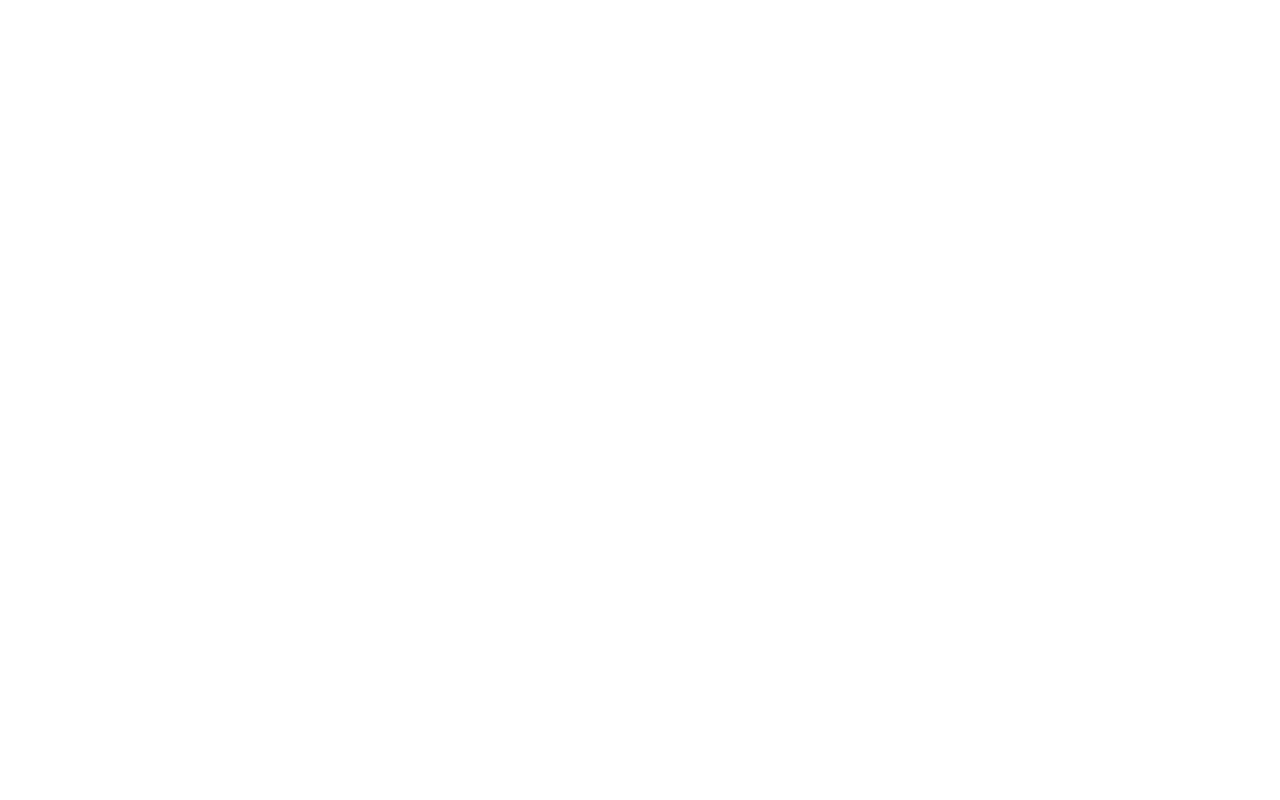
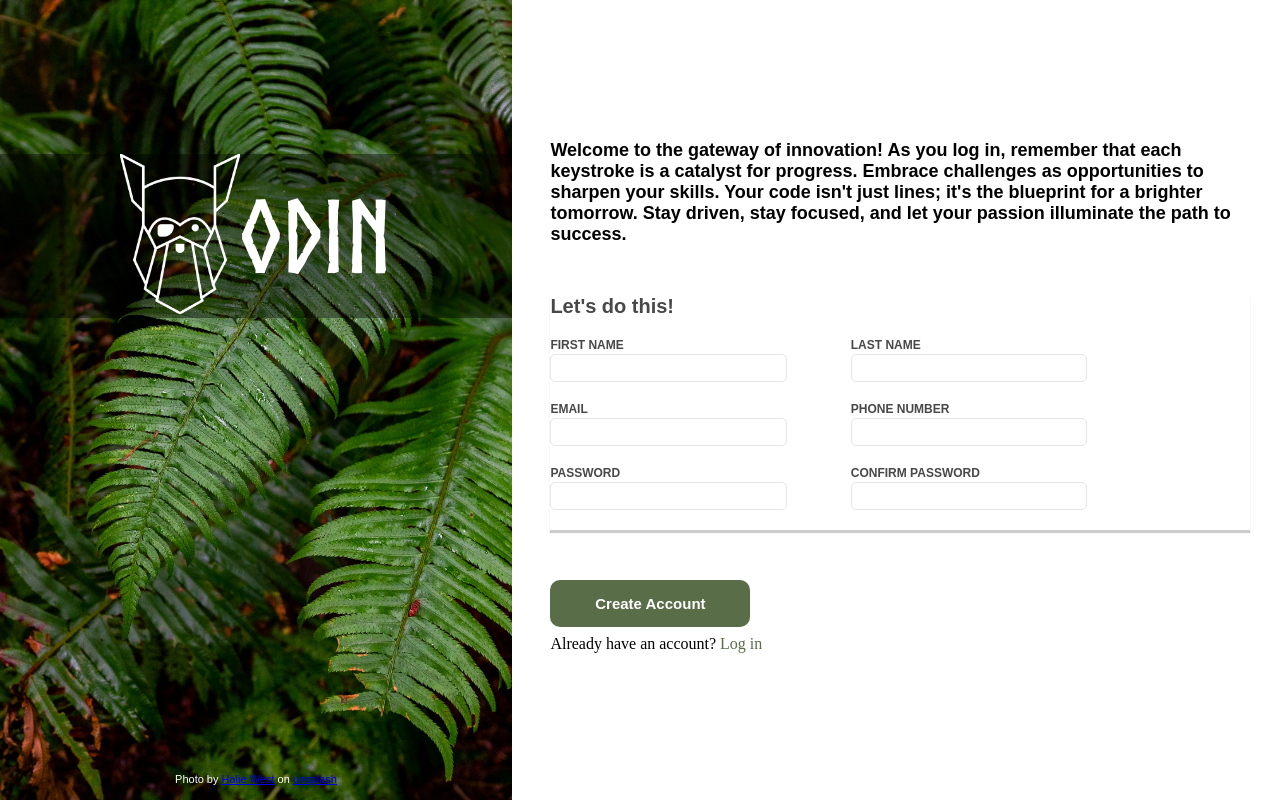
Before and after one commit to MojiMV/Sign-up-Form, a plain HTML site: page index.html in a window 1280 px wide. Drawn offline with Linux system fonts and the light colour scheme; a web font is replaced by a local one.

Commit message:
create the login page

```diff
--- a/index.html
+++ b/index.html
@@ -4,10 +4,70 @@
     <meta charset="UTF-8">
     <meta name="viewport" content="width=device-width, initial-scale=1.0">
     <title>Sign-up Form</title>
+    <link rel="stylesheet" media="screen" href="https://fontlibrary.org//face/jellee-typeface" type="text/css"/>
     <link rel="stylesheet" href="./style.css">
     <script src="./script.js"></script>
+    <style>
+        /* CSS rule to apply the font to elements with the .welcome-para class */
+        .form-message,
+        label,
+        input,
+        .welcome-para {
+            font-family: "Jellee Typeface", sans-serif;
+        }
+    </style>
 </head>
 <body>
-
+        <div class="left-container">
+            <div class="logotext-container">
+                <div>
+                    <img src="./logo/odin-lined.png" alt="logo image" class="logo">
+                </div>
+                <div class="logo-text">ODIN</div>
+            </div>
+            <div class="img-credit">Photo by <a href="https://unsplash.com/@haliewestphoto">Halie West</a> on <a href="https://unsplash.com/photos/green-leaf-plant-in-close-up-photography-25xggax4bSA">unsplash</a></div>
+        </div>
+        <div class="right-container">
+            <div class="welcome-para">Welcome to the gateway of innovation! As you log in, remember that each keystroke is a catalyst for progress. Embrace challenges as opportunities to sharpen your skills. Your code isn't just lines; it's the blueprint for a brighter tomorrow. Stay driven, stay focused, and let your passion illuminate the path to success.</div>
+            <form action="">
+                <div class="inputs-container">
+                    <div class="form-message">Let's do this!</div>
+                    <div class="rows">
+                        <div class="label-cont">
+                            <label for="first-name">FIRST NAME</label>
+                            <input type="text" id="first-name" name="first-name">
+                        </div>
+                        <div class="label-cont">
+                            <label for="last-name">LAST NAME</label>
+                            <input type="text" id="last-name" name="last-name">
+                        </div>
+                    </div>
+                    <div class="rows">
+                        <div class="label-cont">
+                            <label for="email">EMAIL</label>
+                            <input type="email" name="email" id="email">
+                        </div>
+                        <div class="label-cont">
+                            <label for="phone-numb">PHONE NUMBER</label>
+                            <input type="tel" name="phone-numb" id="phone-numb">
+                        </div>
+                    </div>
+                    <div class="rows">
+                        <div class="label-cont">
+                            <label for="password">PASSWORD</label>
+                            <input type="password" name="password" id="password">
+                        </div>
+                        <div class="label-cont">
+                            <label for="confirm-pass">CONFIRM PASSWORD</label>
+                            <input type="password" name="confirm-pass" id="confirm-pass">
+                        </div>
+                    </div>
+                </div>
+                <div class="button-section">
+                    <button type="submit" class="submit-but">Create Account</button>
+                    <div class="login-link">Already have an account? <a href="">Log in</a></div>
+                </div>
+            </form>
+        </div>
 </body>
 </html>
--- a/style.css
+++ b/style.css
@@ -0,0 +1,161 @@
+@font-face {
+    font-family: logo-font;
+    src: url(./fonts/Norse-Bold.otf);
+}
+
+body{
+    margin: 0%;
+    /* overflow: hidden; */
+    display: flex;
+    position: relative;
+}
+
+.left-container {
+    width: 40%;
+    height: 100vh;
+    background-image: url(./img/leaf-bg.jpg);
+    background-size: cover;
+    display: flex;
+    flex-direction: column;
+    min-width: 271px;
+    position: sticky;
+}
+
+.left-container > div > a:visited{
+    color: white;
+}
+
+.logotext-container{
+    display: flex;
+    align-items: center;
+    justify-content: center;
+    width: 100%;
+    background-color: rgba(0, 0, 0, 0.4);
+    margin-top: 30%;
+    flex-wrap: wrap;
+}
+
+.logo{
+    width: 120px;
+    height: auto;
+}
+
+.logo-text{
+    color: white;
+    font-family: "logo-font";
+    font-size: 100px;
+}
+
+.img-credit{
+    color: white;
+    font-family: sans-serif;
+    text-align: center;
+    margin-top: auto;
+    font-size: 11px;
+    margin-top: auto;
+    margin-bottom: 3%;
+}
+
+.right-container{
+    display: flex;
+    flex-direction: column;
+    margin-left: 3%;
+    gap: 50px;
+
+}
+
+.welcome-para{
+    max-width: 700px;
+    font-weight: bold;
+    font-size: 18px;
+    margin-top: 20%;
+}
+
+form{
+    display: flex;
+    flex-direction: column;
+    gap: 50px;
+}
+
+.inputs-container{
+    display: flex;
+    flex-direction: column;
+    gap: 20px;
+    box-shadow: 0px 3px 1px rgba(0, 0, 0, 0.2);
+    padding-bottom: 20px;
+}
+
+.rows{
+    display: flex;
+    gap: 5vw;
+    flex-wrap: wrap;
+}
+
+.form-message{
+    color: rgb(73, 72, 72);
+    font-size: 20px;
+    font-weight: bold;
+}
+
+.label-cont{
+    display: flex;
+    flex-direction: column;
+    gap: 2px;
+}
+
+label{
+    color: rgb(73, 72, 72);
+    font-weight: bold;
+    font-size: 12px;
+}
+
+input{
+    border: solid 1px #E5E7EB;
+    border-radius: 5px;
+    outline: none;
+    width: 18vw;
+    height: 3vh;
+}
+
+input:focus{
+    border: solid 2px #23acbe;
+
+}
+
+input:user-invalid{
+    border: solid 2px #e94141;
+}
+
+.button-section{
+    display: flex;
+    flex-direction: column;
+    gap: 8px;
+}
+
+.submit-but{
+    background-color: #596D48;
+    color: white;
+    border: none;
+    padding: 15px 40px;
+    font-weight: bold;
+    border-radius: 10px;
+    font-size: 15px;
+    width: 200px;
+}
+
+.submit-but:hover{
+    background-color: #303b25;
+}
+
+.login-but{
+    font-weight: bold;
+}
+
+.login-link a{
+    text-decoration: none;
+    color: #596D48;
+}
+
+.login-link a:visited{
+    color: #596D48;
+}
```
Also changed, not shown: fonts/Norse-Bold.otf (added), logo/odin-lined.png (added).
